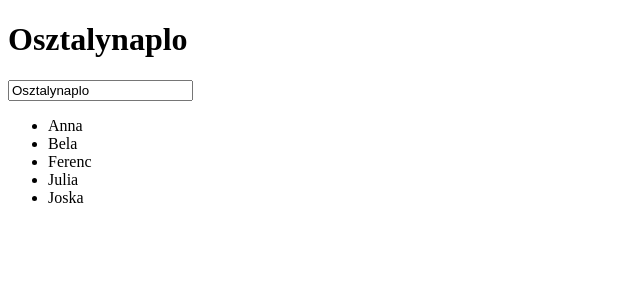
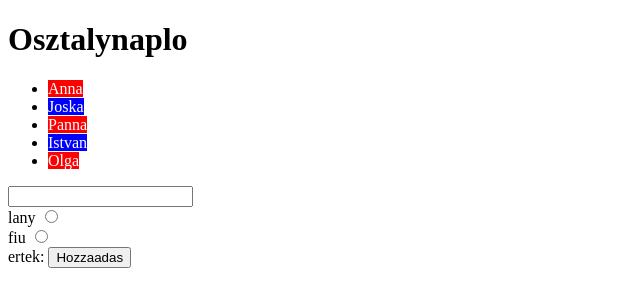
Before and after one commit to setiha/vue-js-exercices, a plain HTML site: page index.html in a window 1280 px wide. Shown: the whole page, without its empty margins (0-640 px from the left). Drawn offline with Linux system fonts and the light colour scheme.

Commit message:
v-bind, v-model, v-on data.methods -osztalynevsor

```diff
--- a/index.html
+++ b/index.html
@@ -1,5 +1,6 @@
 <!DOCTYPE html>
-<html lang="en">
+<html lang="en" xmlns:v-on="http://www.w3.org/1999/xhtml" xmlns:v-bind="http://www.w3.org/1999/xhtml"
+      xmlns:style="http://www.w3.org/1999/xhtml">
 <head>
     <meta charset="UTF-8">
     <title>Osztalynaplo</title>
@@ -8,17 +9,31 @@
 
 <main id="app">
     <h1>{{pageTitle}}</h1>
-    <input type="text" v-model="pageTitle">
-
     <!--diaklista-->
     <ul>
-        <li v-for="student in studentCollection">{{student}}</li>
+        <li v-for="student in studentCollection">
+            <span v-bind:style="GetColor(student)">{{student.name}}</span></li>
 
     </ul>
 
+    <input type="text" v-model="newStudent.name" @keydown.enter="AddNewStudent">
+    <br>
+    <label>
+        lany
+        <input type="radio" name="gender" v-model="newStudent.gender" value="lany">
+    </label>
+    <br>
+    <label>
+       fiu
+        <input type="radio" name="gender" v-model="newStudent.gender" value="fiu">
+    </label>
+    <br>
+    ertek: {{newStudent.gender}}
+    <button v-on:click="AddNewStudent">Hozzaadas</button>
 </main>
 
 <script src="vue%20.js"></script>
 <script defer src="scripts.js"></script>
 </body>
+
 </html>
--- a/scripts.js
+++ b/scripts.js
@@ -2,6 +2,33 @@ let app = new Vue({
     el: 'main#app',
     data: {
         pageTitle: 'Osztalynaplo',
-        studentCollection: ["Anna","Bela","Ferenc","Julia","Joska"]
+        studentCollection: [
+            {name: "Anna", gender: "lany"},
+            {name: "Joska", gender: "fiu"},
+            {name: "Panna", gender: "lany"},
+            {name: "Istvan", gender: "fiu"},
+            {name: "Olga", gender: "lany"}
+        ],
+        newStudent: {
+            name: '',
+            gender: ''
+        }
+    },
+    methods: {
+        AddNewStudent() {
+            if (!this.newStudent) {
+                return;
+            }
+            this.studentCollection.push(this.newStudent);
+            this.newStudent = {name: '', gender: ''};
+        },
+        GetColor: function (student) {
+            let backgroundColor = student.gender === 'fiu' ? 'blue' : 'red';
+            return {
+                color: 'white',
+                backgroundColor: backgroundColor
+
+            }
+        }
     }
 });
```
